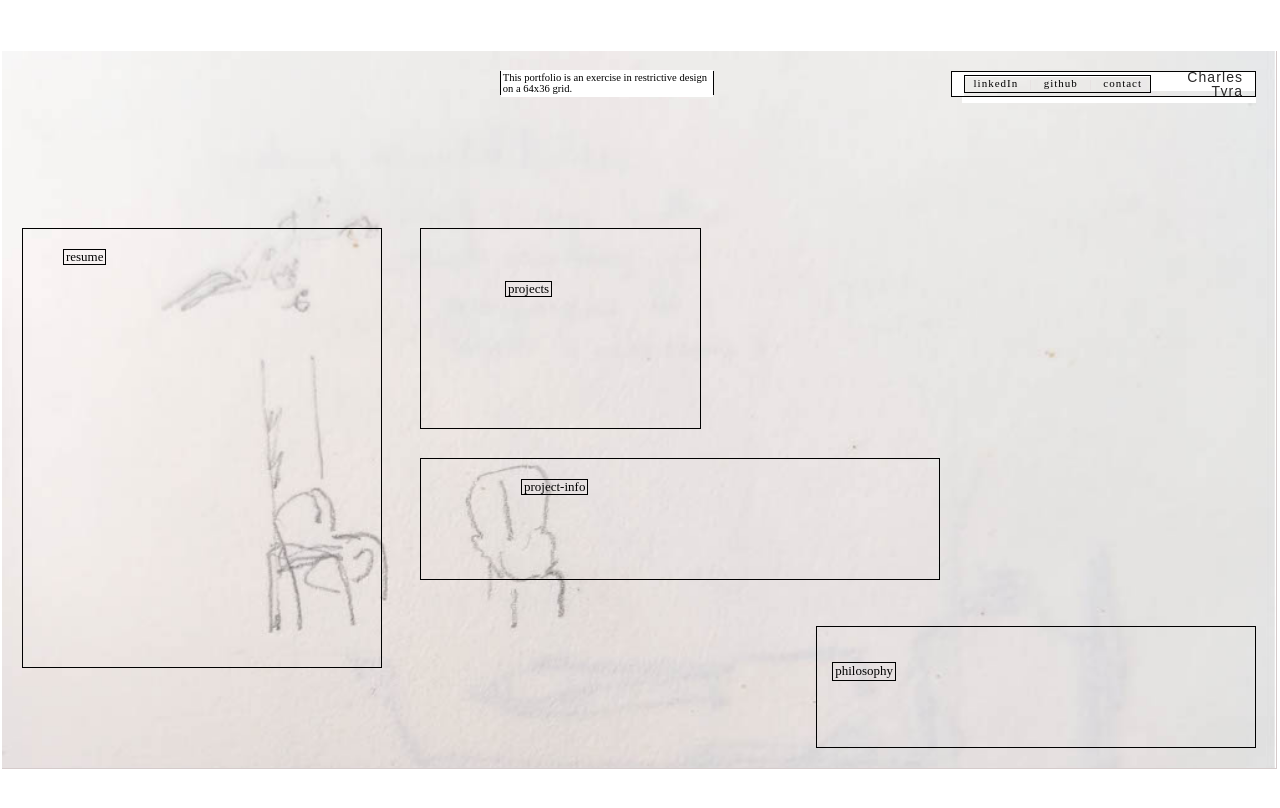
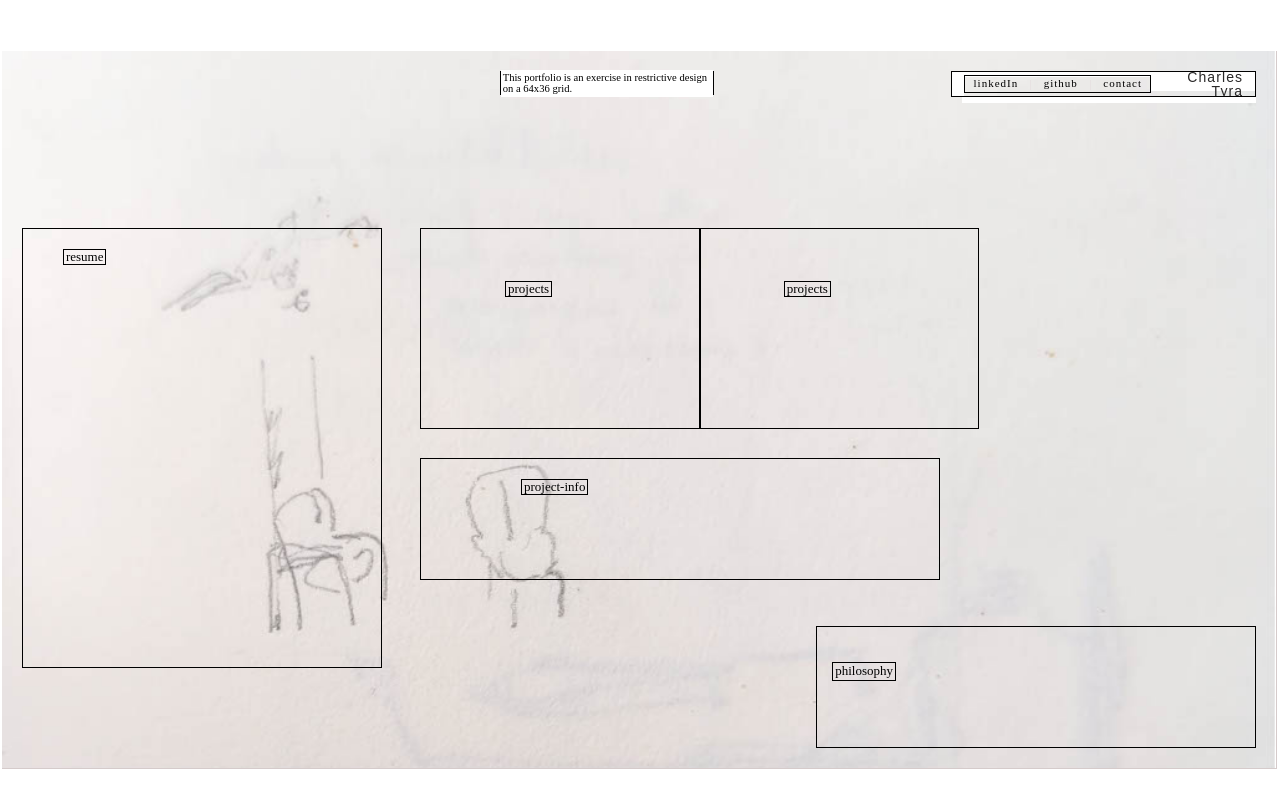
Before and after one commit to charles-tyra/portfolio, a React (Create React App) app: page / in a window 1280 px wide. Shown: the top 808 px of the page. Built offline with nearby package versions, Linux system fonts and the light colour scheme; a web font is replaced by a local one.

Commit message:
Trip it showing, should not be breaking. Will add conditionals as I move forward to not break.

```diff
--- a/src/App.css
+++ b/src/App.css
@@ -184,19 +184,6 @@ table {
   object-fit: contain;
 }
 
-#placeholder2 {
-  position: absolute;
-
-  margin-top: calc(500% / 36);
-  margin-left: calc(3500% / 64);
-
-  width: calc(1400% / 64);
-  height: calc(1000% / 36);
-
-  background-color: white;
-  border: 1px solid black;
-}
-
 #placeholder3 {
   position: absolute;
 
--- a/src/App.js
+++ b/src/App.js
@@ -55,10 +55,12 @@ function App() {
             </div>
             Charles Tyra
           </div>
+
           <Hoverable iD={'resume-div'} textBox={'resume'}/> {/*corresponding image: iMG={resumeImg} */}
-          <ProjectsDiv />
           <Hoverable iD={'philosophy-div'} textBox={'philosophy'} />
           <Hoverable iD={'description-div'} textBox={'project-info'} />
+
+          <ProjectsDiv />
 
           {/* <div id='placeholder2' />
           <div id='placeholder3' /> */}
--- a/src/components/Hoverable/index.js
+++ b/src/components/Hoverable/index.js
@@ -6,6 +6,7 @@ import PhilosophyDiv from "./PhilosophyDiv";
 import ProjectsDiv from "../ProjectsDiv";
 import DescriptionDiv from "./DescriptionDiv";
 import SaharaDiv from "../ProjectsDiv/SaharaDiv";
+import TripItDiv from "../ProjectsDiv/TripItDiv";
 
 function Hoverable({iD, iMG, textBox}) {
    let [clicked, setClicked] = useState(false);
@@ -34,9 +35,9 @@ function Hoverable({iD, iMG, textBox}) {
             :
                null
          }
-         {clicked && iD === 'projects-div'
+         {clicked && iD === 'trip-it-div'
             ?
-               <SaharaDiv />
+               <TripItDiv />
             :
                null
          }
--- a/src/components/ProjectsDiv/TripItDiv/TripItDiv.css
+++ b/src/components/ProjectsDiv/TripItDiv/TripItDiv.css
@@ -0,0 +1,11 @@
+#trip-it-div {
+   position: absolute;
+
+   margin-top: calc(500% / 36);
+   margin-left: calc(3500% / 64);
+
+   width: calc(1400% / 64);
+   height: calc(1000% / 36);
+
+   border: 1px solid black;
+}
--- a/src/components/ProjectsDiv/index.js
+++ b/src/components/ProjectsDiv/index.js
@@ -12,7 +12,7 @@ function ProjectsDiv() {
    return (
       <>
          <Hoverable iD={'sahara-div'} textBox={'projects'} />
-         <button></button>
+         <Hoverable iD={'trip-it-div'} textBox={'projects'} />
       </>
    )
 }
```
